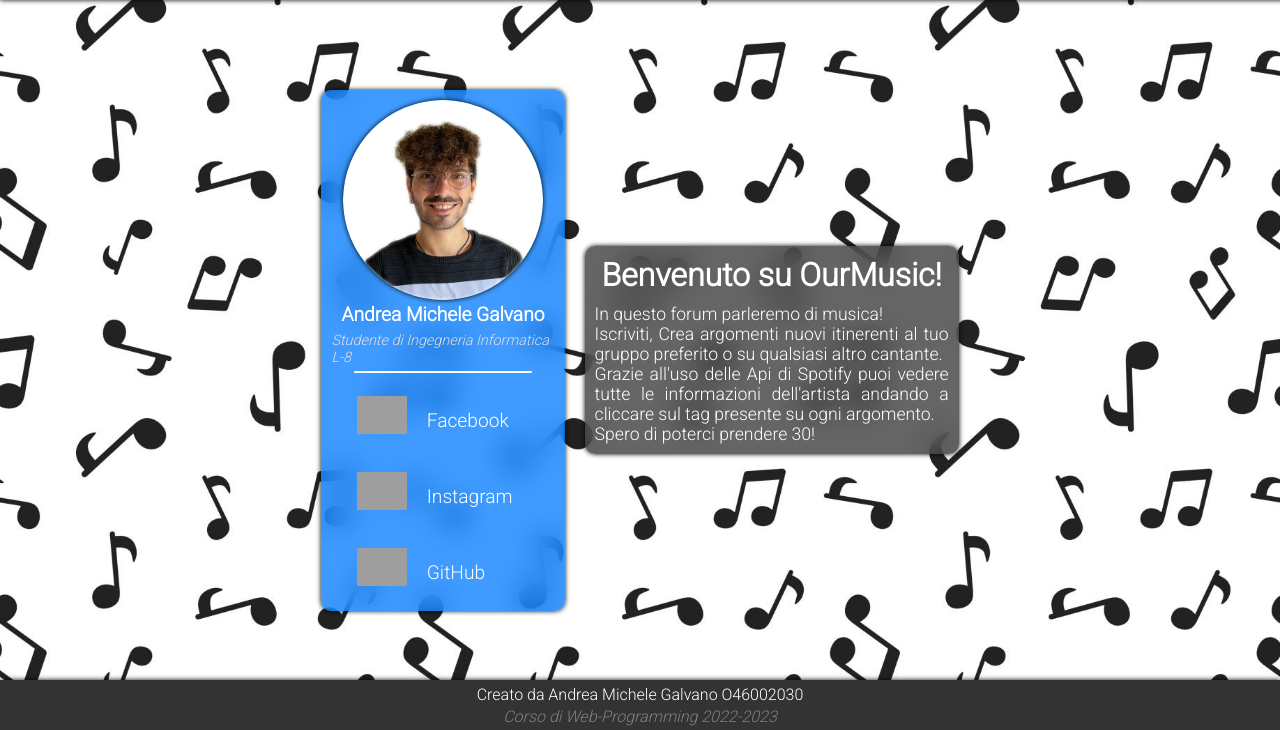
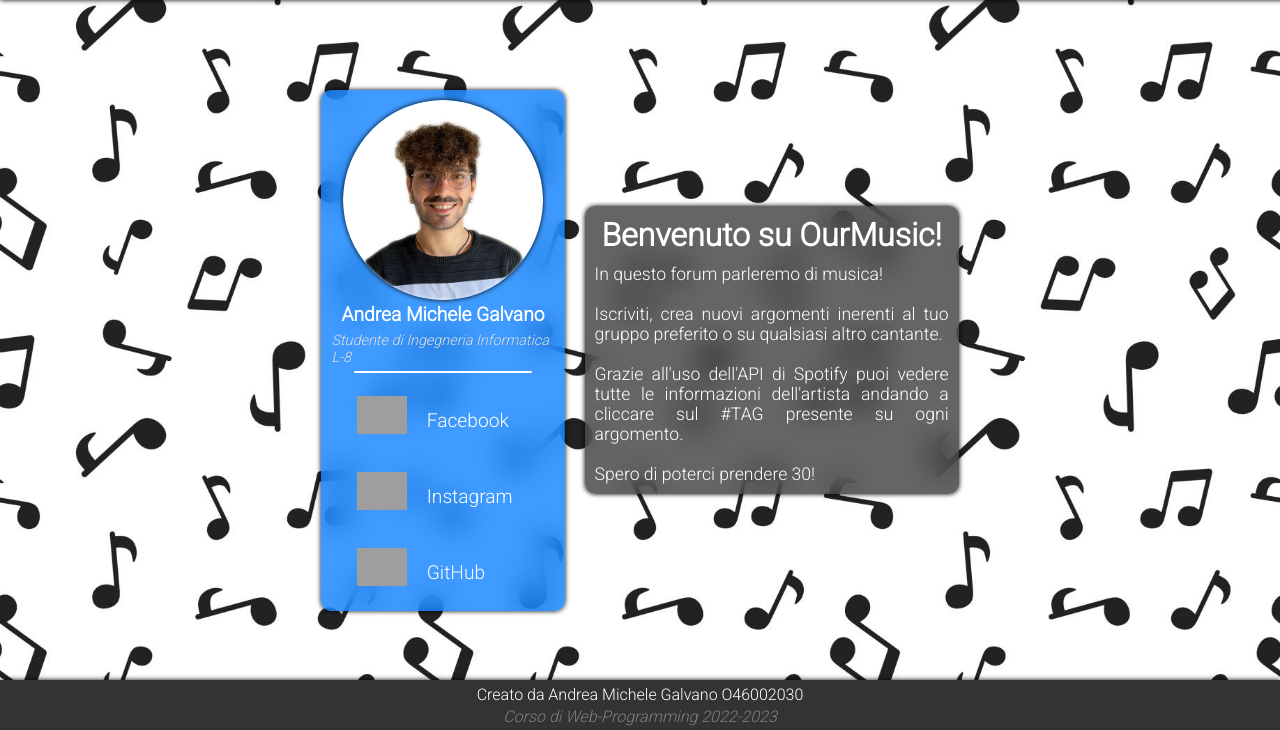
Before and after one commit to andreagalvano/hw1, a PHP site: page /Info.php in a window 1280 px wide. Shown: the part 70-800 px from the top of the page. Run offline with PHP 8.4, Linux system fonts and the light colour scheme; grey boxes are pictures that could not be loaded.

Commit message:
Update Info.php

```diff
--- a/Info.php
+++ b/Info.php
@@ -87,9 +87,9 @@ if(!isset($_SESSION["username"])){
         </div>
         <div id="InfoRight">
           <h1>Benvenuto su OurMusic!</h1>
-          <p>In questo forum parleremo di musica!
-          Iscriviti, Crea argomenti nuovi itinerenti al tuo gruppo preferito o su qualsiasi altro cantante.
-          Grazie all'uso delle Api di Spotify puoi vedere tutte le informazioni dell'artista andando a cliccare sul tag presente su ogni argomento.
+          <p>In questo forum parleremo di musica!<br>
+          Iscriviti, crea nuovi argomenti inerenti al tuo gruppo preferito o su qualsiasi altro cantante.<br>
+          Grazie all'uso dell'API di Spotify puoi vedere tutte le informazioni dell'artista andando a cliccare sul #TAG presente su ogni argomento.<br>
           Spero di poterci prendere 30!</p>
         </div>
     </div>
```
